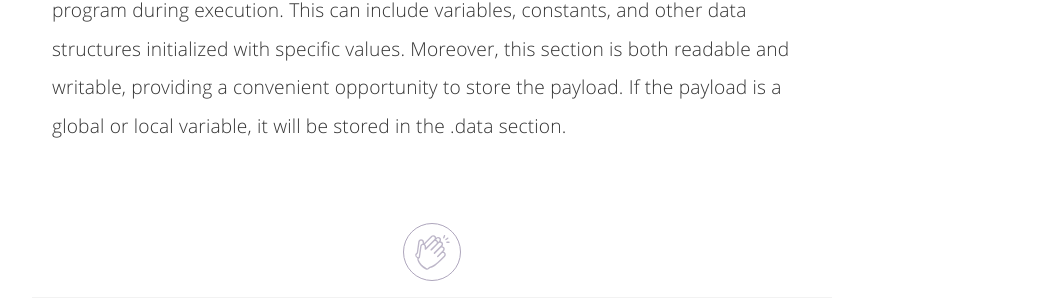
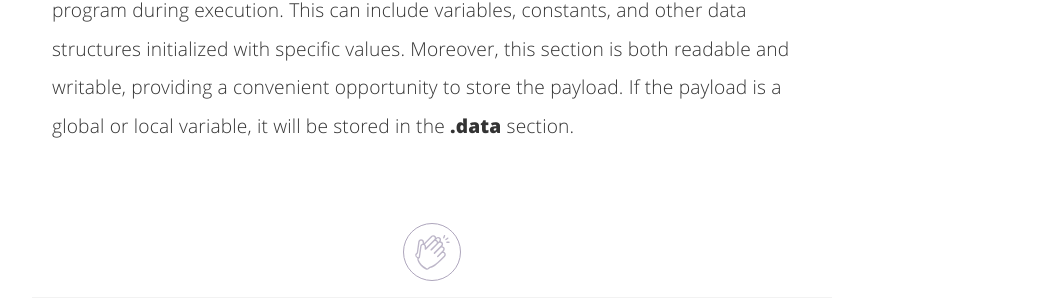
Before and after one commit to nickvourd/nickvourd.github.io, a Jekyll site: the page built from _posts/2024-04-21-the-anatomy-of-pe.md, in a window 1280 px wide and 900 px high, scrolled down 6206 px. Shown: the part 450-758 px from the top of the window, without its empty margins (208-1261 px from the left). Built offline with Jekyll 4.4.1, drawn with Linux system fonts in a browser that asks for light colours; some of the changed text lies outside the part shown.

Commit message:
The anatomy of PE

```diff
--- a/_posts/2024-04-21-the-anatomy-of-pe.md
+++ b/_posts/2024-04-21-the-anatomy-of-pe.md
@@ -196,7 +196,7 @@
 
 <h4>.data Section</h4>
 
-<p>As mentioned above, the <b>.data</b> section holds initialized data that is used by the program during execution. This can include variables, constants, and other data structures initialized with specific values. Moreover, this section is both readable and writable, providing a convenient opportunity to store the payload. If the payload is a global or local variable, it will be stored in the .data section.</p>
+<p>As mentioned above, the <b>.data</b> section holds initialized data that is used by the program during execution. This can include variables, constants, and other data structures initialized with specific values. Moreover, this section is both readable and writable, providing a convenient opportunity to store the payload. If the payload is a global or local variable, it will be stored in the <b>.data</b> section.</p>
 
 <br /><br />
 
```
